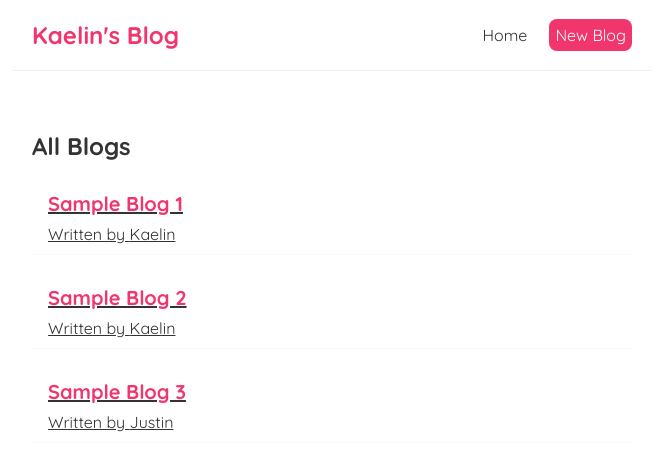
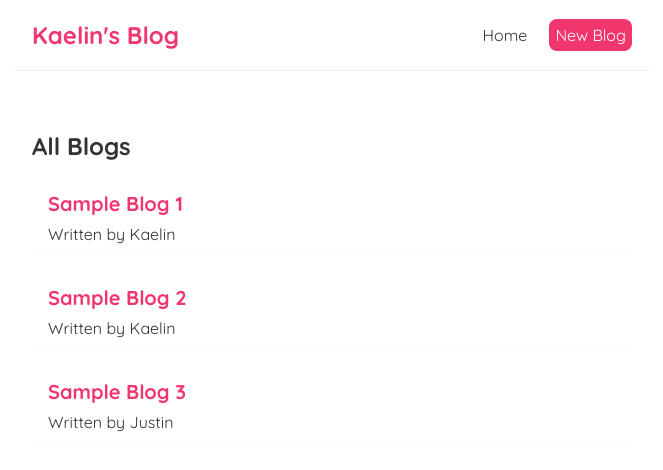
Before and after one commit to KaelinAlexander/react-practice, a React (Create React App) app in the folder kaelin-blog/: page / in a window 1280 px wide. Shown: the top 470 px of the page, without its empty margins (308-971 px from the left). Built offline with nearby package versions, Linux system fonts and the light colour scheme; data requests are answered from the project's data file; the HTML template or start-up script is replaced by a standard one.

Commit message:
cleans up css on index page

```diff
--- a/kaelin-blog/src/index.css
+++ b/kaelin-blog/src/index.css
@@ -51,3 +51,7 @@
   color: #f1356d;
   margin-bottom: 8px;
 }
+
+.blog-preview a{
+  text-decoration: none;
+}
```
Also changed, not shown: 1 other file (tests, documents, lock files or other folders).
